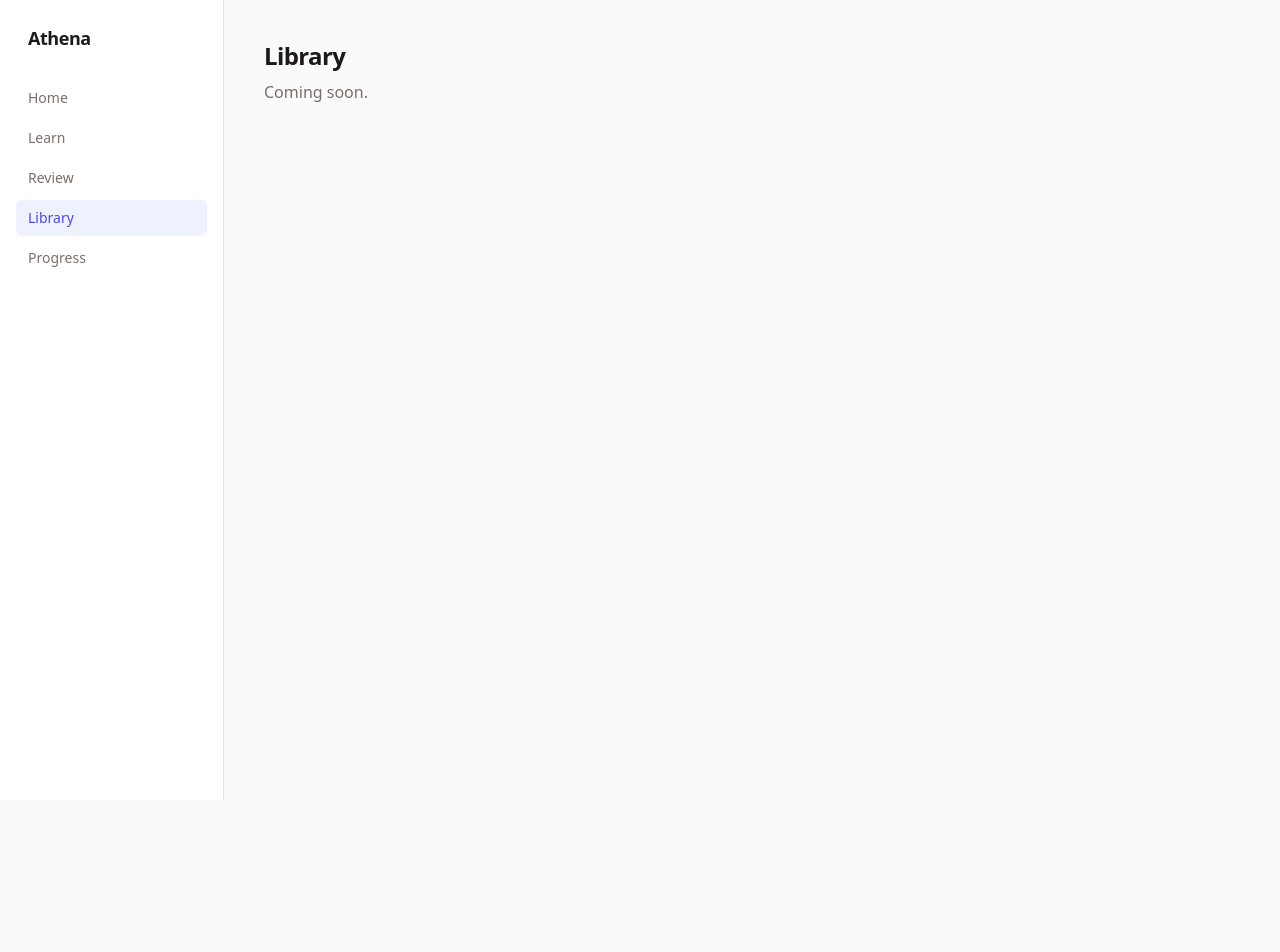
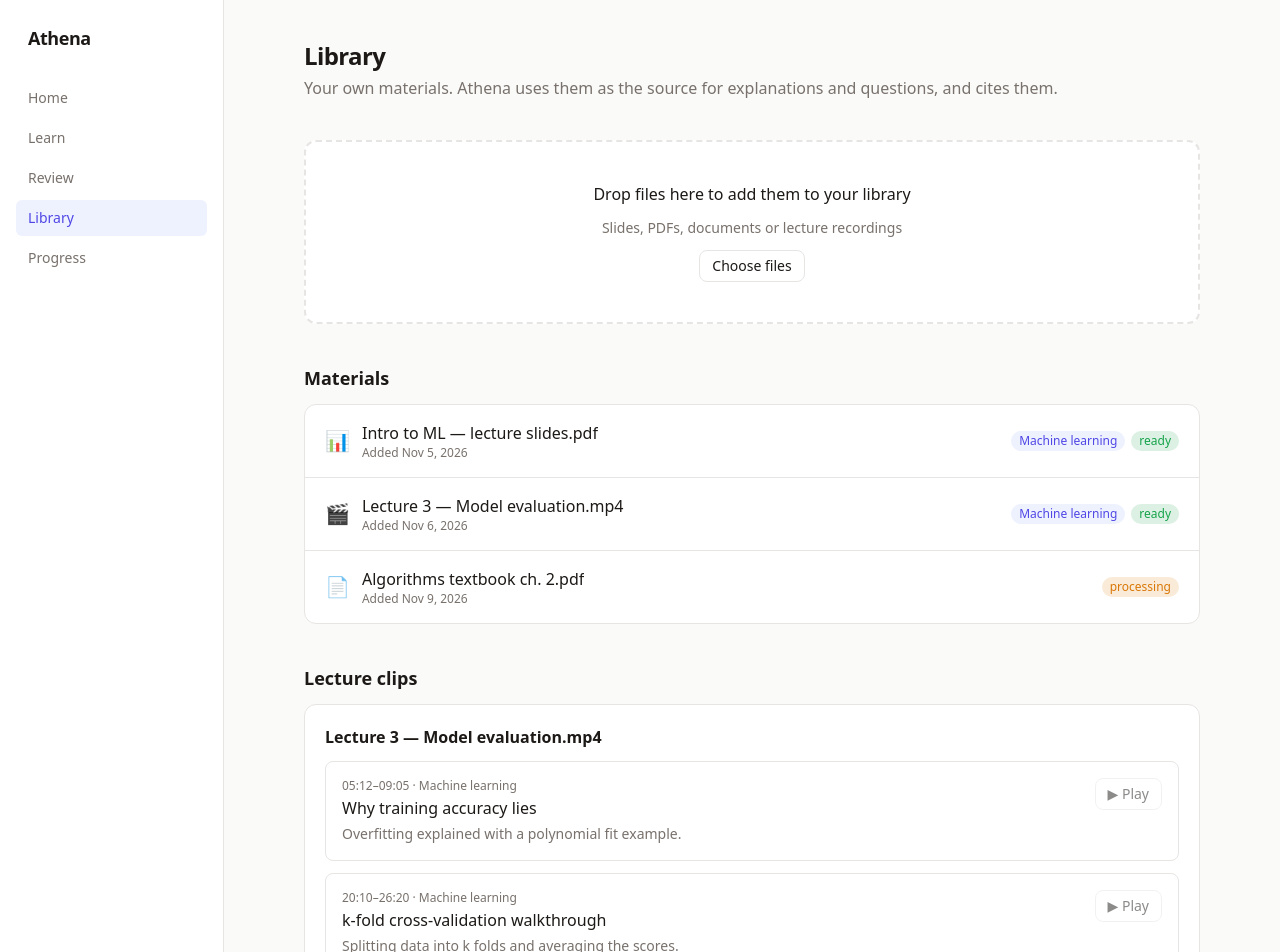
Before and after one commit to yangzhie/athena, a React (Vite) app: page /library in a window 1280 px wide. Shown: the top 952 px of the page. Before the commit the page ends 800 px from the top, so only its background shows below. Built offline with nearby package versions, Linux system fonts and the light colour scheme.

Commit message:
feat: lib + materials

```diff
--- a/src/features/library/LibraryPage.tsx
+++ b/src/features/library/LibraryPage.tsx
@@ -1,8 +1,51 @@
+import { useLoaderData } from 'react-router'
+import { Card } from '../../components/ui'
+import { ClipList } from './components/ClipList'
+import { MaterialRow } from './components/MaterialRow'
+import { UploadDropzone } from './components/UploadDropzone'
+import type { libraryLoader } from './loader'
+
 export default function LibraryPage() {
+  const { materials, recordings, topicTitles } = useLoaderData<typeof libraryLoader>()
+
   return (
-    <section>
-      <h1 className="text-2xl font-semibold tracking-tight">Library</h1>
-      <p className="mt-2 text-muted">Coming soon.</p>
-    </section>
+    <div className="mx-auto max-w-4xl space-y-10">
+      <header>
+        <h1 className="text-2xl font-semibold tracking-tight">Library</h1>
+        <p className="mt-1 text-muted">
+          Your own materials. Athena uses them as the source for explanations and questions, and cites them.
+        </p>
+      </header>
+
+      <UploadDropzone />
+
+      <section>
+        <h2 className="mb-3 text-lg font-semibold">Materials</h2>
+        {materials.length === 0 ? (
+          <p className="text-muted">Nothing uploaded yet.</p>
+        ) : (
+          <ul className="divide-y divide-line rounded-xl border border-line bg-surface">
+            {materials.map((m) => (
+              <MaterialRow key={m.id} material={m} topicTitles={topicTitles} />
+            ))}
+          </ul>
+        )}
+      </section>
+
+      <section>
+        <h2 className="mb-3 text-lg font-semibold">Lecture clips</h2>
+        {recordings.length === 0 ? (
+          <p className="text-muted">Upload a lecture recording and Athena will split it into clips by topic.</p>
+        ) : (
+          <div className="space-y-4">
+            {recordings.map((r) => (
+              <Card key={r.id} title={r.title}>
+                <ClipList clips={r.clips} topicTitles={topicTitles} />
+              </Card>
+            ))}
+          </div>
+        )}
+      </section>
+    </div>
   )
 }
--- /dev/null
+++ b/src/features/library/components/ClipList.tsx
@@ -0,0 +1,24 @@
+import { Button } from '../../../components/ui'
+import { formatTimestamp } from '../../../lib/format'
+import type { LectureClip } from '../../../types'
+
+export function ClipList({ clips, topicTitles }: { clips: LectureClip[]; topicTitles: Record<string, string> }) {
+  return (
+    <ol className="space-y-3">
+      {clips.map((clip) => (
+        <li key={clip.id} className="flex items-start justify-between gap-4 rounded-lg border border-line p-4">
+          <div className="min-w-0">
+            <p className="text-xs text-muted tabular-nums">
+              {formatTimestamp(clip.startS)}–{formatTimestamp(clip.endS)} · {topicTitles[clip.topicId] ?? clip.topicId}
+            </p>
+            <p className="mt-0.5 font-medium">{clip.title}</p>
+            <p className="mt-1 text-sm text-muted">{clip.summary}</p>
+          </div>
+          <Button variant="secondary" size="sm" disabled title="Playback coming soon">
+            ▶ Play
+          </Button>
+        </li>
+      ))}
+    </ol>
+  )
+}
--- /dev/null
+++ b/src/features/library/components/MaterialRow.tsx
@@ -0,0 +1,30 @@
+import { Badge, type Tone } from '../../../components/ui'
+import { formatDate } from '../../../lib/format'
+import type { Material, MaterialKind, MaterialStatus } from '../../../types'
+
+const kindIcon: Record<MaterialKind, string> = { pdf: '📄', slides: '📊', doc: '📝', recording: '🎬' }
+const statusTone: Record<MaterialStatus, Tone> = { ready: 'good', processing: 'warn', failed: 'bad' }
+
+export function MaterialRow({ material, topicTitles }: { material: Material; topicTitles: Record<string, string> }) {
+  return (
+    <li className="flex flex-col gap-2 px-5 py-4 sm:flex-row sm:items-center sm:justify-between">
+      <div className="flex min-w-0 items-center gap-3">
+        <span className="text-xl" aria-hidden>
+          {kindIcon[material.kind]}
+        </span>
+        <div className="min-w-0">
+          <p className="truncate font-medium">{material.title}</p>
+          <p className="text-xs text-muted">Added {formatDate(material.uploadedAt)}</p>
+        </div>
+      </div>
+      <div className="flex flex-wrap gap-1.5 sm:justify-end">
+        {material.topicIds.map((id) => (
+          <Badge key={id} tone="accent">
+            {topicTitles[id] ?? id}
+          </Badge>
+        ))}
+        <Badge tone={statusTone[material.status]}>{material.status}</Badge>
+      </div>
+    </li>
+  )
+}
--- /dev/null
+++ b/src/features/library/components/UploadDropzone.tsx
@@ -0,0 +1,69 @@
+import { useRef, useState, type DragEvent } from 'react'
+import { Button } from '../../../components/ui'
+import { cn } from '../../../lib/cn'
+
+const ACCEPT = '.pdf,.pptx,.docx,.txt,.md,.mp4,.mov,.mp3,.m4a,.wav'
+
+/**
+ * Picks files but doesn't upload them yet. The ingestion branch replaces
+ * `queued` handling with a real upload + processing status.
+ */
+export function UploadDropzone() {
+  const input = useRef<HTMLInputElement>(null)
+  const [dragging, setDragging] = useState(false)
+  const [queued, setQueued] = useState<string[]>([])
+
+  function add(files: FileList | null) {
+    if (files) setQueued((prev) => [...prev, ...Array.from(files, (f) => f.name)])
+  }
+
+  function onDrop(e: DragEvent) {
+    e.preventDefault()
+    setDragging(false)
+    add(e.dataTransfer.files)
+  }
+
+  return (
+    <div>
+      <div
+        onDragOver={(e) => {
+          e.preventDefault()
+          setDragging(true)
+        }}
+        onDragLeave={() => setDragging(false)}
+        onDrop={onDrop}
+        className={cn(
+          'flex flex-col items-center justify-center gap-3 rounded-xl border-2 border-dashed px-6 py-10 text-center transition',
+          dragging ? 'border-accent bg-accent-soft' : 'border-line bg-surface',
+        )}
+      >
+        <p className="font-medium">Drop files here to add them to your library</p>
+        <p className="text-sm text-muted">Slides, PDFs, documents or lecture recordings</p>
+        <Button variant="secondary" size="sm" onClick={() => input.current?.click()}>
+          Choose files
+        </Button>
+        <input
+          ref={input}
+          type="file"
+          multiple
+          accept={ACCEPT}
+          className="hidden"
+          onChange={(e) => {
+            add(e.target.files)
+            e.target.value = ''
+          }}
+        />
+      </div>
+
+      {queued.length > 0 && (
+        <ul className="mt-3 space-y-1 text-sm text-muted">
+          {queued.map((name, i) => (
+            <li key={`${name}-${i}`}>
+              {name} · <span className="text-warn">not uploaded (backend not connected)</span>
+            </li>
+          ))}
+        </ul>
+      )}
+    </div>
+  )
+}
--- /dev/null
+++ b/src/features/library/loader.ts
@@ -0,0 +1,15 @@
+import { listTopics } from '../../api/learning'
+import { listClips, listMaterials } from '../../api/library'
+
+export async function libraryLoader() {
+  const [materials, clips, topics] = await Promise.all([listMaterials(), listClips(), listTopics()])
+  return {
+    materials,
+    // Clips grouped under the recording they come from.
+    recordings: materials
+      .filter((m) => m.kind === 'recording')
+      .map((m) => ({ ...m, clips: clips.filter((c) => c.materialId === m.id).sort((a, b) => a.startS - b.startS) }))
+      .filter((r) => r.clips.length > 0),
+    topicTitles: Object.fromEntries(topics.map((t) => [t.id, t.title])),
+  }
+}
--- a/src/features/library/routes.tsx
+++ b/src/features/library/routes.tsx
@@ -1,8 +1,9 @@
 import type { Feature } from '../../app/feature'
 import LibraryPage from './LibraryPage'
+import { libraryLoader } from './loader'
 
 export const libraryFeature: Feature = {
   id: 'library',
   nav: { label: 'Library', to: '/library' },
-  routes: [{ path: 'library', element: <LibraryPage /> }],
+  routes: [{ path: 'library', element: <LibraryPage />, loader: libraryLoader }],
 }
--- /dev/null
+++ b/src/lib/format.ts
@@ -0,0 +1,15 @@
+/** 312 → "05:12", 3725 → "1:02:05". */
+export function formatTimestamp(totalSeconds: number) {
+  const s = Math.max(0, Math.floor(totalSeconds))
+  const h = Math.floor(s / 3600)
+  const m = Math.floor((s % 3600) / 60)
+  const sec = s % 60
+  const mm = String(m).padStart(2, '0')
+  const ss = String(sec).padStart(2, '0')
+  return h ? `${h}:${mm}:${ss}` : `${mm}:${ss}`
+}
+
+/** "9 Nov 2026" in the viewer's locale. */
+export function formatDate(iso: string) {
+  return new Date(iso).toLocaleDateString(undefined, { day: 'numeric', month: 'short', year: 'numeric' })
+}
```
